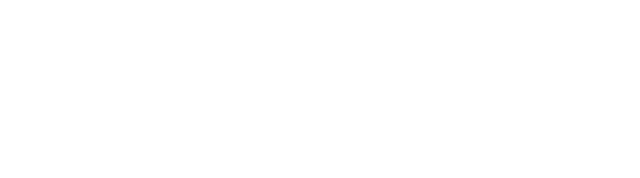
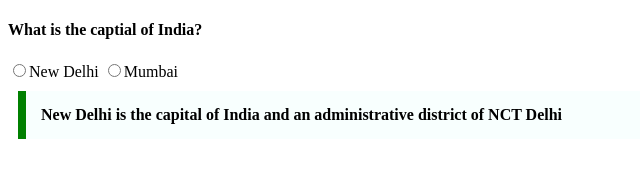
Before and after one commit to acciojob/trivia-Puneeetth, a website: page main.html in a window 1280 px wide. Shown: the whole page, without its empty margins (0-640 px from the left). Drawn offline with Linux system fonts and the light colour scheme.

Commit message:
created a submission

```diff
--- a/main.html
+++ b/main.html
@@ -7,8 +7,24 @@
 </head>
 
 <body>
-	<!-- the entire body must be written by student -->
-    <script type="text/javascript" src="./script.js">
+
+	<h4>What is the captial of India?</h4>
+	<label>
+			<input type= "radio" name = "captial">New Delhi
+
+	</label>
+	<label>
+		<input type = "radio" name = "captial">Mumbai
+	</label>
+	<blockquote>New Delhi is the capital of India and an administrative district of NCT Delhi</blockquote>
+
+
+
+
+
+
+
+	<script type="text/javascript" src="./script.js">
 </script>
 
 </body>
--- a/styles.css
+++ b/styles.css
@@ -1,2 +1,10 @@
 
 /* Your CSS Code here. */
+blockquote{
+	max-width:600px;
+	margin:10px;
+	padding:15px;
+	border-left:8px solid green;
+	background-color: #f8fffe;
+	font-weight: Bold;
+}
```
